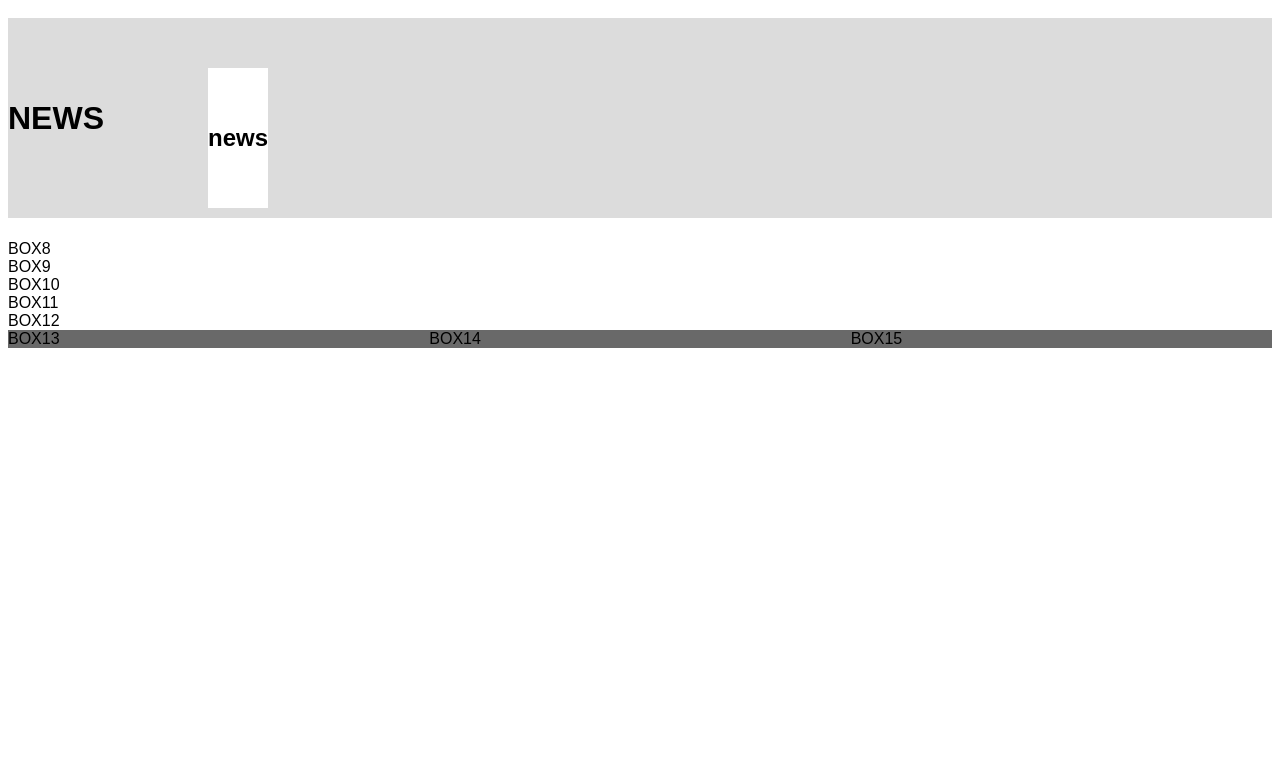
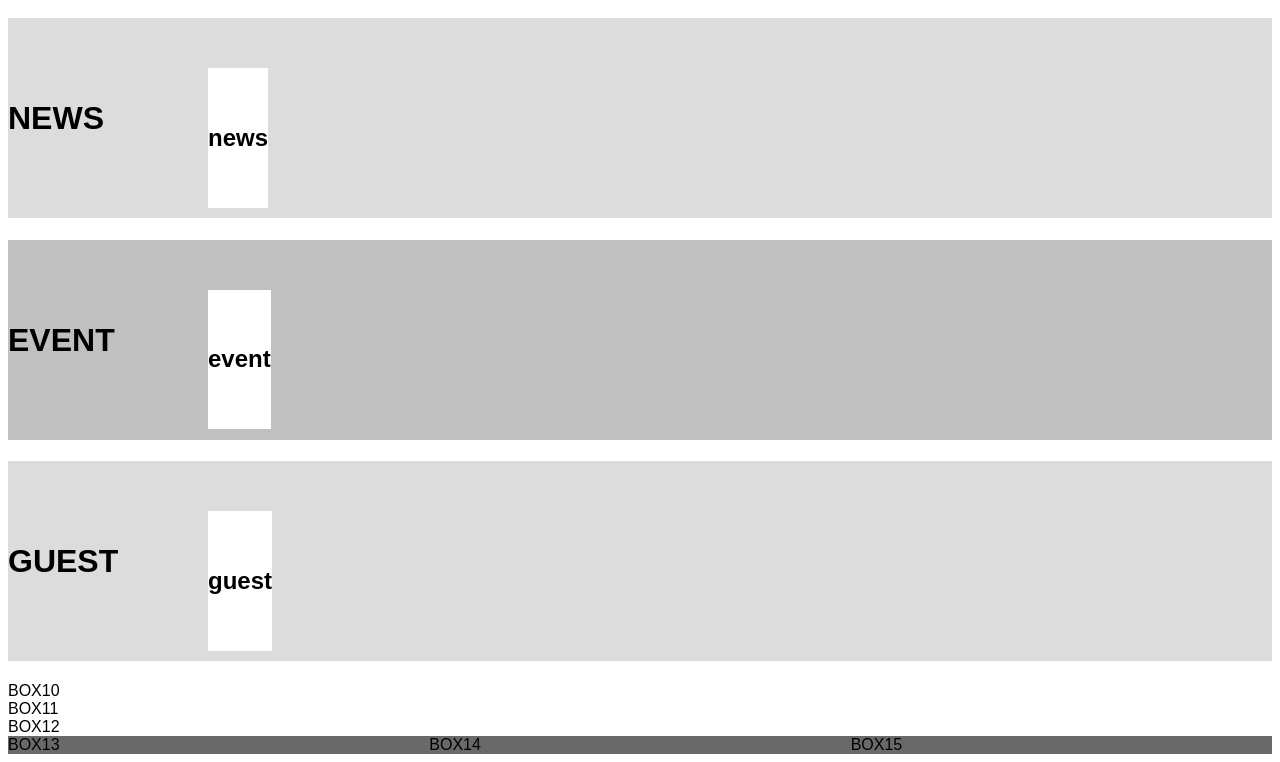
Before and after one commit to Masaki-Nishimoto/kashiisai_sample_02, a plain HTML site: page index.html in a window 1280 px wide. Shown: the part 927-1689 px from the top of the page. Before the commit the page ends 1283 px from the top, so only its background shows below. Drawn offline with Linux system fonts and the light colour scheme.

Commit message:
Add files via upload

```diff
--- a/index.html
+++ b/index.html
@@ -72,14 +72,22 @@
       </div>
   </div>
 
-  <div class="box8">
-    <div class="box1C">
-  BOX8
+  <div class="boxD">
+      <div class="box8">
+        <h1>EVENT</h1>
+      </div>
+      <div class="box1C">
+        <h2>event</h2>
+      </div>
   </div>
 
-  <div class="box9">
-    <div class="box1D">
-  BOX9
+  <div class="boxE">
+      <div class="box9">
+        <h1>GUEST</h1>
+      </div>
+      <div class="box1D">
+        <h2>guest</h2>
+      </div>
   </div>
 
   <div class="box10">
--- a/style.css
+++ b/style.css
@@ -24,7 +24,6 @@ body  {font-family: 'メイリオ','Hiragino Kaku Gothic Pro',sans-serif}
 .site p  {margin: 0;
           font-size: 20px}
 
-/* BOX4 */
 /* SNS-MENU */
 .sns-menu ul  {margin: 0;
                padding: 0;
@@ -76,6 +75,7 @@ body  {font-family: 'メイリオ','Hiragino Kaku Gothic Pro',sans-serif}
 
 /* box5 */
 
+/* ABOUT */
 /* ボックスの色と高さ */
 /* boxB */
 .boxB  {background-color: #c0c0c0}
@@ -85,7 +85,6 @@ body  {font-family: 'メイリオ','Hiragino Kaku Gothic Pro',sans-serif}
 /* box1A */
 .boxB .box1A  {background-color: #ffffff;
                line-height: 100px}
-
 /* ボックスを重ねる設定 */
 .boxB  {position: relative}
 .box1A  {position: absolute;
@@ -103,7 +102,7 @@ body  {font-family: 'メイリオ','Hiragino Kaku Gothic Pro',sans-serif}
 .about p  {margin-top: 0;
            margin-bottom: 20px}
 
-/* box7 */
+/* NEWS */
 /* ボックスの色と高さ */
 /* boxC */
 .boxC  {background-color: #dcdcdc}
@@ -113,7 +112,6 @@ body  {font-family: 'メイリオ','Hiragino Kaku Gothic Pro',sans-serif}
 /* box1B */
 .boxC .box1B  {background-color: #ffffff;
                line-height: 100px}
-
 /* ボックスを重ねる設定 */
 .boxC  {position: relative}
 .box1B  {position: absolute;
@@ -131,8 +129,60 @@ body  {font-family: 'メイリオ','Hiragino Kaku Gothic Pro',sans-serif}
 .about p  {margin-top: 0;
            margin-bottom: 20px}
 
-/* box8 */
-/* box9 */
+/* EVENT */
+/* ボックスの色と高さ */
+/* box */
+.boxD  {background-color: #c0c0c0}
+/* box6 */
+.boxD .box8  {background-color: #c0c0c0;
+              line-height: 200px}
+/* box1A */
+.boxD .box1C  {background-color: #ffffff;
+               line-height: 100px}
+/* ボックスを重ねる設定 */
+.boxD  {position: relative}
+.box1C  {position: absolute;
+         top: 50px;
+         left: 200px}
+
+.about h1  {margin-top: 0;
+            margin-bottom: 20px;
+            font-size: 40px}
+
+.about h2  {margin-top: 0;
+            margin-bottom: 20px;
+            font-size: 36px}
+
+.about p  {margin-top: 0;
+           margin-bottom: 20px}
+
+/* GUEST */
+/* ボックスの色と高さ */
+/* boxC */
+.boxE  {background-color: #dcdcdc}
+/* box7 */
+.boxE .box9  {background-color: #dcdcdc;
+              line-height: 200px}
+/* box1B */
+.boxE .box1D  {background-color: #ffffff;
+               line-height: 100px}
+/* ボックスを重ねる設定 */
+.boxE  {position: relative}
+.box1D  {position: absolute;
+         top: 50px;
+         left: 200px}
+
+.about h1  {margin-top: 0;
+            margin-bottom: 20px;
+            font-size: 40px}
+
+.about h2  {margin-top: 0;
+            margin-bottom: 20px;
+            font-size: 36px}
+
+.about p  {margin-top: 0;
+           margin-bottom: 20px}
+
 /* box10 */
 /* box11 */
 /* box12 */
```
